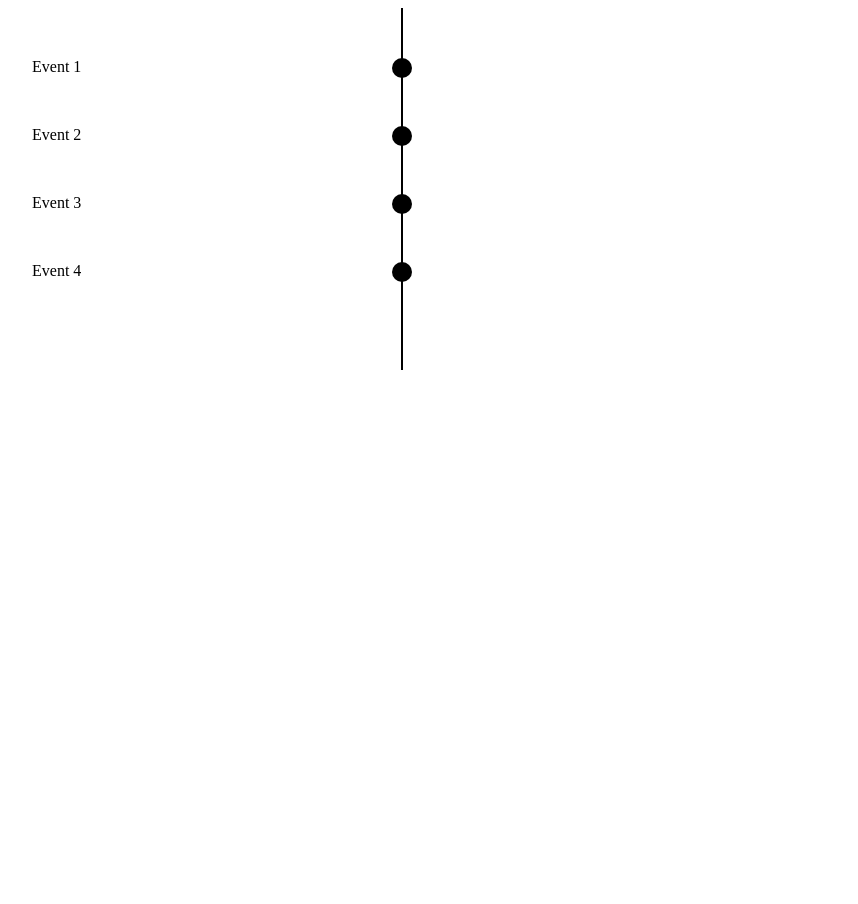
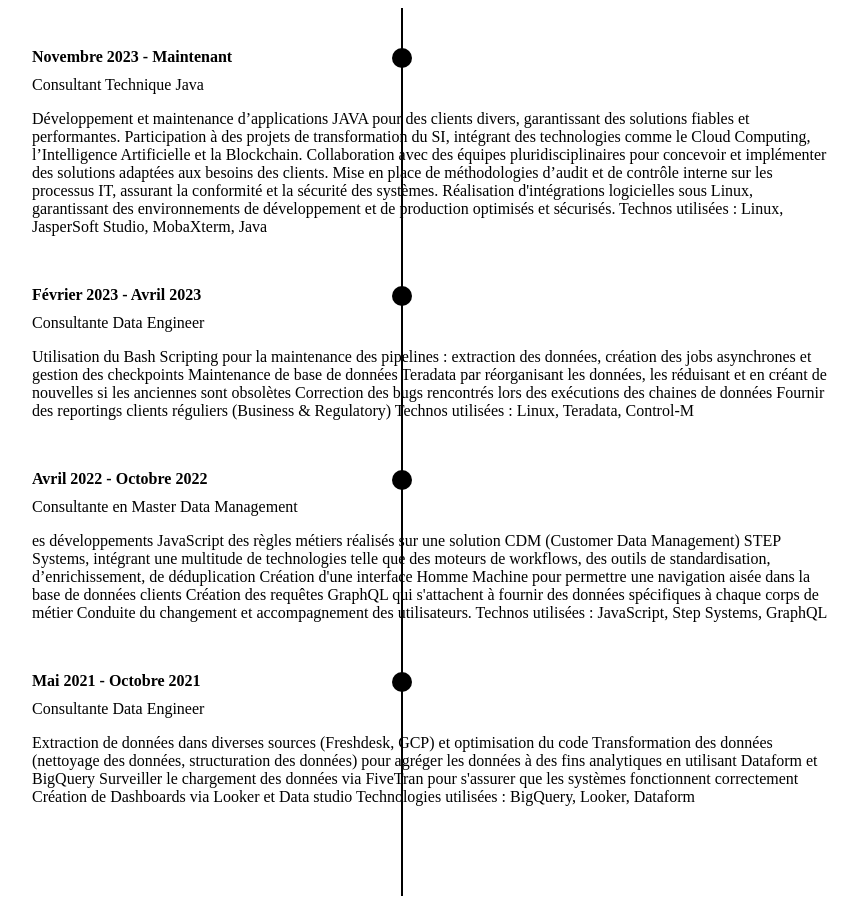
Before and after one commit to patrondiane/Portf, a website: page skills.html in a window 1280 px wide. Shown: the whole page, without its empty margins (238-1096 px from the left). Before the commit the page ends 800 px from the top, so only its background shows below. Drawn offline with Linux system fonts and the light colour scheme.

Commit message:
"Changement de la timeline"

```diff
--- a/skills.html
+++ b/skills.html
@@ -12,29 +12,70 @@
 
     <div class="timeline-item">
         <div class="timeline-content">
-            <div class="timeline-date"></div>
-            <div class="timeline-description">Event 1</div>
+            <div class="timeline-date">Novembre 2023 - Maintenant</div>
+            <div class="timeline-description">Consultant Technique Java
+                <p>Développement et maintenance d’applications JAVA pour des clients divers, garantissant des
+                solutions fiables et performantes.
+                Participation à des projets de transformation du SI, intégrant des technologies comme le Cloud
+                Computing, l’Intelligence Artificielle et la Blockchain.
+                Collaboration avec des équipes pluridisciplinaires pour concevoir et implémenter des solutions
+                adaptées aux besoins des clients.
+                Mise en place de méthodologies d’audit et de contrôle interne sur les processus IT, assurant la
+                conformité et la sécurité des systèmes.
+                Réalisation d'intégrations logicielles sous Linux, garantissant des environnements de
+                développement et de production optimisés et sécurisés.
+                Technos utilisées : Linux, JasperSoft Studio, MobaXterm, Java</p>
+            </div>
         </div>
     </div>
 
     <div class="timeline-item">
         <div class="timeline-content">
-            <div class="timeline-date"></div>
-            <div class="timeline-description">Event 2</div>
+            <div class="timeline-date">Février 2023 - Avril 2023</div>
+            <div class="timeline-description">Consultante Data Engineer
+                <p>Utilisation du Bash Scripting pour la maintenance des pipelines : extraction
+                    des données, création des jobs asynchrones et gestion des checkpoints
+                    Maintenance de base de données Teradata par réorganisant les données, les
+                    réduisant et en créant de nouvelles si les anciennes sont obsolètes
+                    Correction des bugs rencontrés lors des exécutions des chaines de données
+                    Fournir des reportings clients réguliers (Business & Regulatory)
+                    Technos utilisées : Linux, Teradata, Control-M</p>
+            </div>
         </div>
     </div>
 
     <div class="timeline-item">
         <div class="timeline-content">
-            <div class="timeline-date"></div>
-            <div class="timeline-description">Event 3</div>
+            <div class="timeline-date">Avril 2022 - Octobre 2022</div>
+            <div class="timeline-description">Consultante en Master Data Management</div>
+            <p>es développements JavaScript des règles métiers réalisés sur
+                une solution CDM (Customer Data Management) STEP Systems,
+                intégrant une multitude de technologies telle que des moteurs de
+                workflows, des outils de standardisation, d’enrichissement, de
+                déduplication
+                Création d'une interface Homme Machine pour permettre une
+                navigation aisée dans la base de données clients
+                Création des requêtes GraphQL qui s'attachent à fournir des
+                données spécifiques à chaque corps de métier
+                Conduite du changement et accompagnement des utilisateurs.
+                Technos utilisées : JavaScript, Step Systems, GraphQL</p>
         </div>
     </div>
 
     <div class="timeline-item">
         <div class="timeline-content">
-            <div class="timeline-date"></div>
-            <div class="timeline-description">Event 4</div>
+            <div class="timeline-date">Mai 2021 - Octobre 2021</div>
+            <div class="timeline-description">Consultante Data Engineer
+                <p>Extraction de données dans diverses sources (Freshdesk, GCP) et
+                    optimisation du code
+                    Transformation des données (nettoyage des données,
+                    structuration des données) pour agréger les données à des fins
+                    analytiques en utilisant Dataform et BigQuery
+                    Surveiller le chargement des données via FiveTran pour s'assurer
+                    que les systèmes fonctionnent correctement
+                    Création de Dashboards via Looker et Data studio
+                    Technologies utilisées : BigQuery, Looker, Dataform</p>
+            </div>
         </div>
     </div>
   </div>
```
